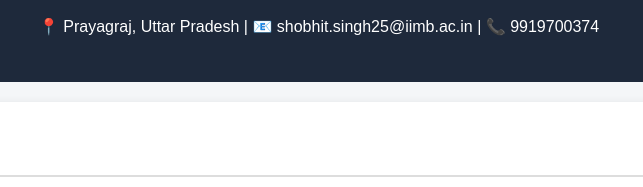
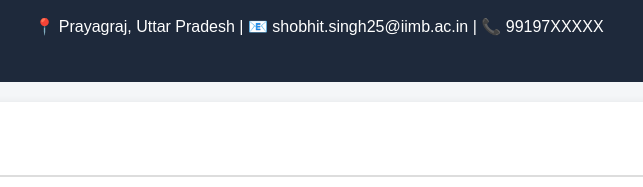
Before and after one commit to shobhitsingh01/my-resume, a plain HTML site: page index.html in a window 1280 px wide. Shown: the part 363-550 px from the top of the page, 321-964 px from the left. Drawn offline with Linux system fonts and the light colour scheme.

Commit message:
Update index.html

```diff
--- a/index.html
+++ b/index.html
@@ -16,7 +16,7 @@
         <p>
             📍 Prayagraj, Uttar Pradesh |
             📧 shobhit.singh25@iimb.ac.in |
-            📞 9919700374
+            📞 99197XXXXX
         </p>
     </header>
 
```
